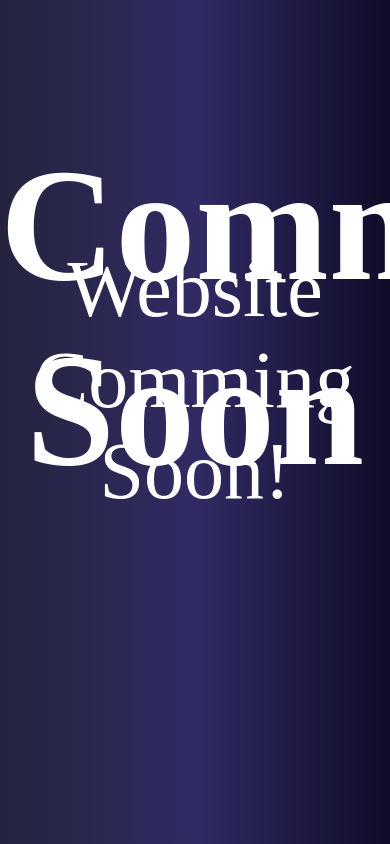
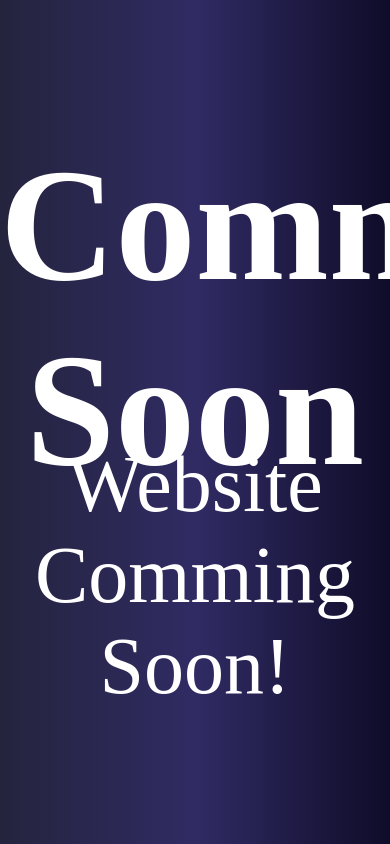
Before and after one commit to Eveeifyeve/Eveeifyeve.github.io, a website: page pages/index.html in a window 390 px wide. Shown: the top 844 px of the page. Drawn offline with Linux system fonts and the light colour scheme.

Commit message:
Fixed: Full Mobile support hopefully.

```diff
--- a/pages/styles/style.css
+++ b/pages/styles/style.css
@@ -10,11 +10,29 @@ background: linear-gradient(to right, #24243e, #302b63, #0f0c29); /* W3C, IE 10+
     max-width: 100%;
    }
 
+
+
    .Short-text {
     max-width: 100%;
+    margin-top: 50%;
    }
 
 }
+
+
+@media (max-width: 767px)  {
+    .Big-text{
+     max-width: 100%;
+    }
+
+
+
+    .Short-text {
+     max-width: 100%;
+     margin-top: 50%;
+    }
+
+ }
 
 
 
```
